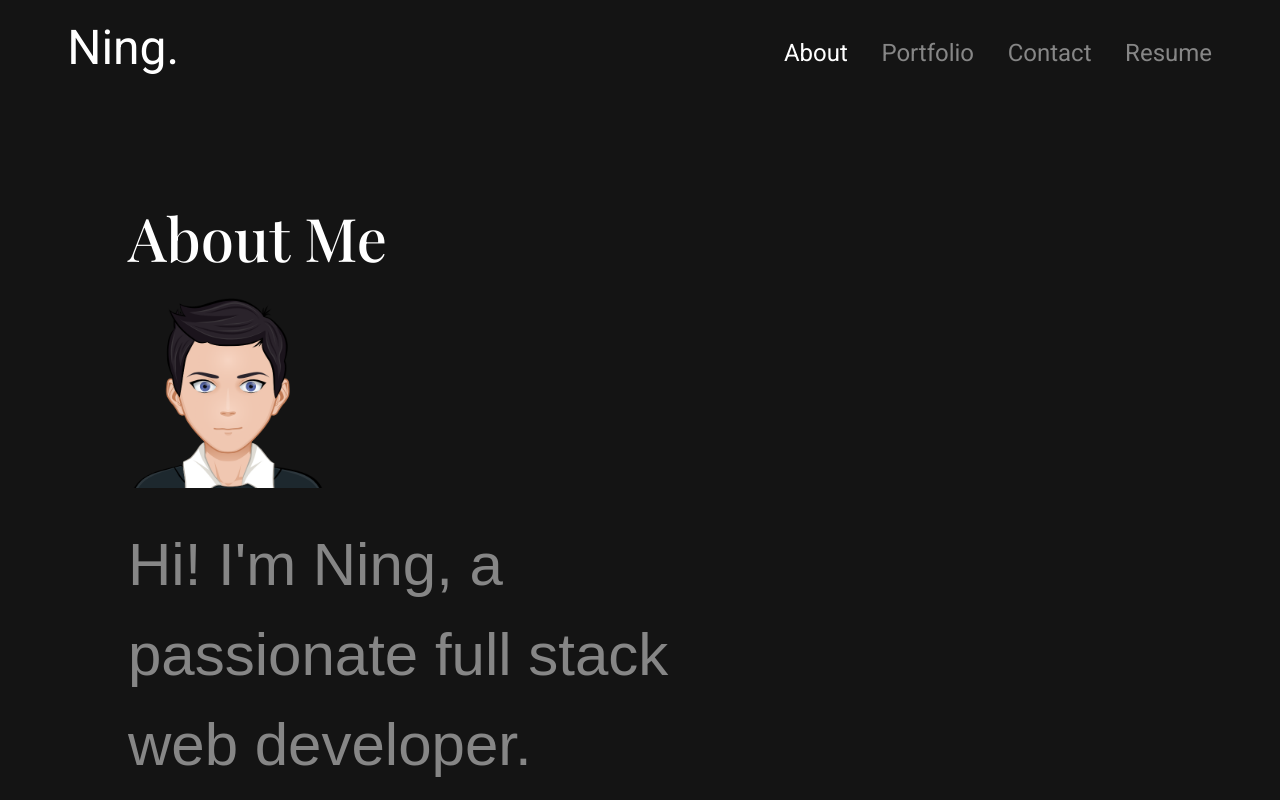
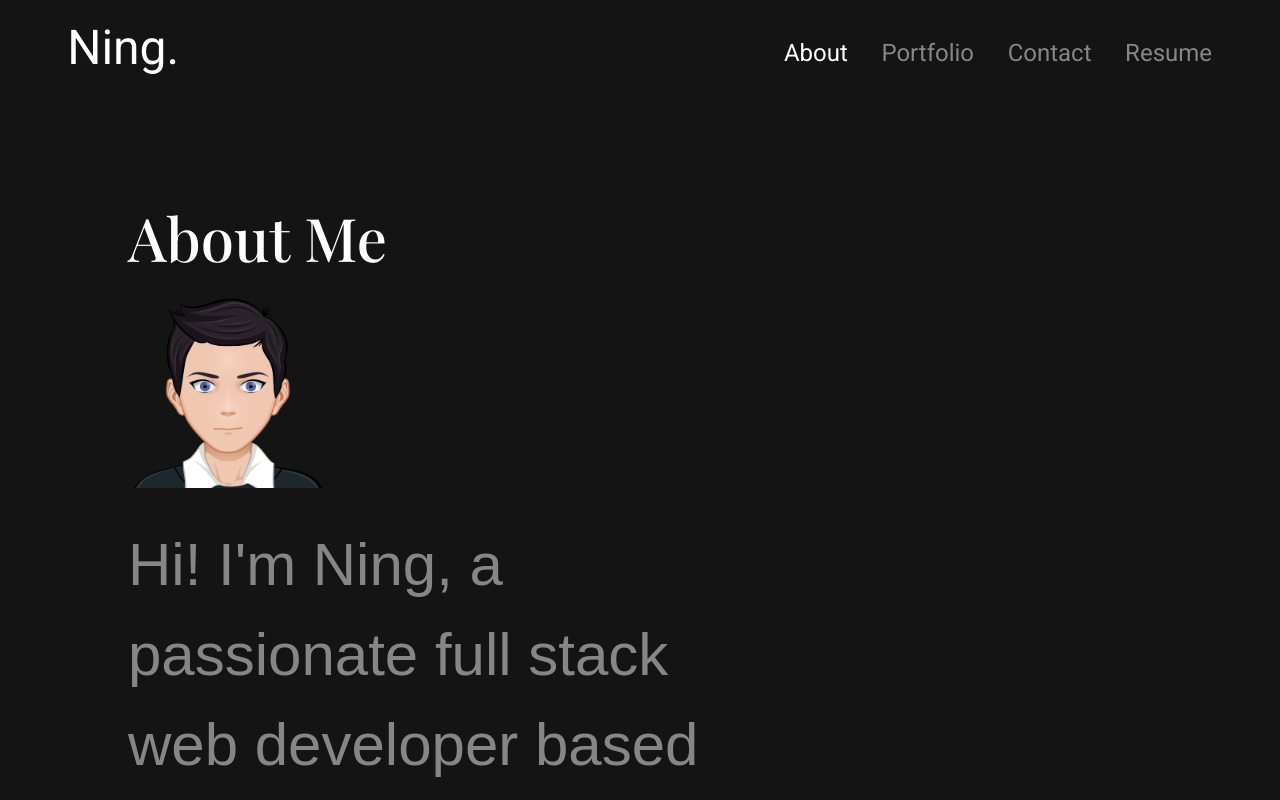
Before and after one commit to ning1604/React-Portfolio, a React (Create React App) app in the folder react-portfolio/: page / in a window 1280 px wide. Shown: the top 800 px of the page. Built offline with nearby package versions, Linux system fonts and the light colour scheme; the HTML template or start-up script is replaced by a standard one.

Commit message:
updated about me page bio

```diff
--- a/react-portfolio/src/components/pages/About.js
+++ b/react-portfolio/src/components/pages/About.js
@@ -7,7 +7,7 @@ export default function About() {
         <h1 className='page-title'>About Me</h1>
         <img src="assets/images/myAvatar.png" alt="Avatar" class="avatar"></img>
         <p className='about-content'>
-          Hi! I'm Ning, a passionate full stack web developer.
+          Hi! I'm Ning, a passionate full stack web developer based in Melbourne.
         </p>
       </div>
     </div>
```
